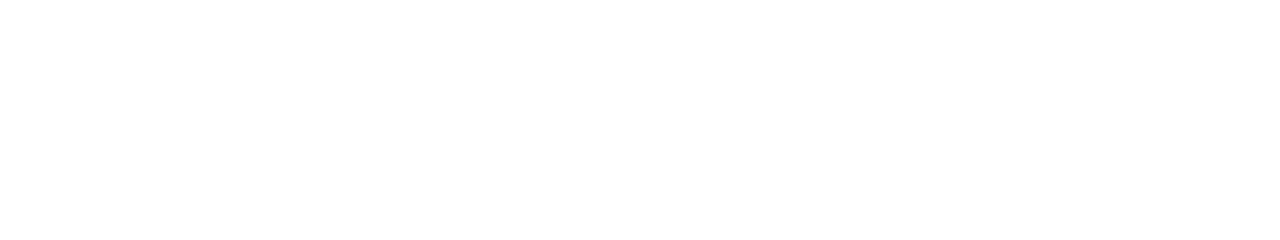
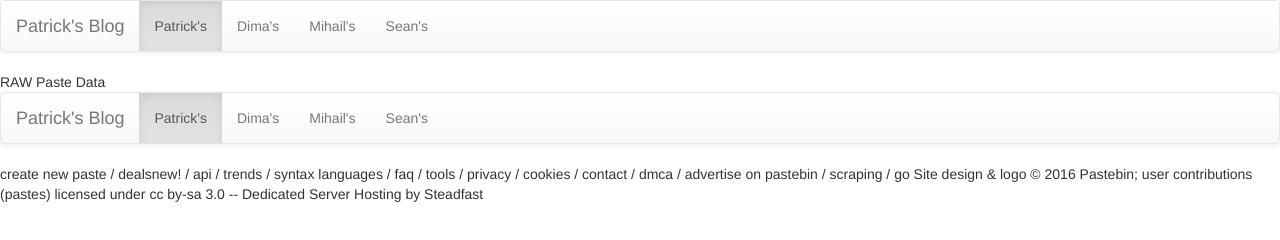
Before and after one commit to MihailGromov/mihailgromov.github.com, a plain HTML site: page index.html in a window 1280 px wide. Drawn offline with nearby package versions, Linux system fonts and the light colour scheme.

Commit message:
Initial commit

```diff
--- a/index.html
+++ b/index.html
@@ -1,3 +1,89 @@
+<!DOCTYPE HTML>
 <html>
-	<head><title>hello World 23</title></head>
+    <head>
+        <title>Something</title>
+        <link rel="stylesheet" href="https://maxcdn.bootstrapcdn.com/bootstrap/3.3.7/css/bootstrap.min.css" integrity="sha384-BVYiiSIFeK1dGmJRAkycuHAHRg32OmUcww7on3RYdg4Va+PmSTsz/K68vbdEjh4u" crossorigin="anonymous">
+        <link rel="stylesheet" href="https://maxcdn.bootstrapcdn.com/bootstrap/3.3.7/css/bootstrap-theme.min.css" integrity="sha384-rHyoN1iRsVXV4nD0JutlnGaslCJuC7uwjduW9SVrLvRYooPp2bWYgmgJQIXwl/Sp" crossorigin="anonymous">
+    </head>
+
+    <body>
+
+        <nav class="navbar navbar-default">
+          <div class="container-fluid">
+            <!-- Brand and toggle get grouped for better mobile display -->
+            <div class="navbar-header">
+              <button type="button" class="navbar-toggle collapsed" data-toggle="collapse" data-target="#bs-example-navbar-collapse-1" aria-expanded="false">
+                <span class="sr-only">Toggle navigation</span>
+                <span class="icon-bar"></span>
+                <span class="icon-bar"></span>
+                <span class="icon-bar"></span>
+              </button>
+              <a class="navbar-brand" href="#">Patrick's Blog</a>
+            </div>
+
+            <!-- Collect the nav links, forms, and other content for toggling -->
+            <div class="collapse navbar-collapse" id="bs-example-navbar-collapse-1">
+              <ul class="nav navbar-nav">
+                <li class="active"><a href="#">Patrick's</a></li>
+                <li><a href="http://s00157097.github.io">Dima's</a></li>
+                <li><a href="http://mihailgromov.github.io">Mihail's</a></li>
+                <li><a href="#">Sean's</a></li>
+              </ul>
+            </div><!-- /.navbar-collapse -->
+          </div><!-- /.container-fluid -->
+        </nav>
+
+        <script src="https://cdnjs.cloudflare.com/ajax/libs/jquery/3.1.1/core.js"></script>
+        <script src="https://maxcdn.bootstrapcdn.com/bootstrap/3.3.7/js/bootstrap.min.js" integrity="sha384-Tc5IQib027qvyjSMfHjOMaLkfuWVxZxUPnCJA7l2mCWNIpG9mGCD8wGNIcPD7Txa" crossorigin="anonymous"></script>
+    </body>
+
 </html>
+RAW Paste Data
+
+<!DOCTYPE HTML>
+
+
+<html>
+
+
+    <head>
+        <title>Something</title>
+        <link rel="stylesheet" href="https://maxcdn.bootstrapcdn.com/bootstrap/3.3.7/css/bootstrap.min.css" integrity="sha384-BVYiiSIFeK1dGmJRAkycuHAHRg32OmUcww7on3RYdg4Va+PmSTsz/K68vbdEjh4u" crossorigin="anonymous">
+        <link rel="stylesheet" href="https://maxcdn.bootstrapcdn.com/bootstrap/3.3.7/css/bootstrap-theme.min.css" integrity="sha384-rHyoN1iRsVXV4nD0JutlnGaslCJuC7uwjduW9SVrLvRYooPp2bWYgmgJQIXwl/Sp" crossorigin="anonymous">
+    </head>
+
+    <body>
+
+        <nav class="navbar navbar-default">
+          <div class="container-fluid">
+            <!-- Brand and toggle get grouped for better mobile display -->
+            <div class="navbar-header">
+              <button type="button" class="navbar-toggle collapsed" data-toggle="collapse" data-target="#bs-example-navbar-collapse-1" aria-expanded="false">
+                <span class="sr-only">Toggle navigation</span>
+                <span class="icon-bar"></span>
+                <span class="icon-bar"></span>
+                <span class="icon-bar"></span>
+              </button>
+              <a class="navbar-brand" href="#">Patrick's Blog</a>
+            </div>
+
+            <!-- Collect the nav links, forms, and other content for toggling -->
+            <div class="collapse navbar-collapse" id="bs-example-navbar-collapse-1">
+              <ul class="nav navbar-nav">
+                <li class="active"><a href="#">Patrick's</a></li>
+                <li><a href="http://s00157097.github.io">Dima's</a></li>
+                <li><a href="http://mihailgromov.github.io">Mihail's</a></li>
+                <li><a href="#">Sean's</a></li>
+              </ul>
+            </div><!-- /.navbar-collapse -->
+          </div><!-- /.container-fluid -->
+        </nav>
+
+        <script src="https://cdnjs.cloudflare.com/ajax/libs/jquery/3.1.1/core.js"></script>
+        <script src="https://maxcdn.bootstrapcdn.com/bootstrap/3.3.7/js/bootstrap.min.js" integrity="sha384-Tc5IQib027qvyjSMfHjOMaLkfuWVxZxUPnCJA7l2mCWNIpG9mGCD8wGNIcPD7Txa" crossorigin="anonymous"></script>
+    </body>
+
+</html>
+
+create new paste  /  dealsnew!  /  api  /  trends  /  syntax languages  /  faq  /  tools  /  privacy  /  cookies  /  contact  /  dmca  /  advertise on pastebin  /  scraping  /  go
+Site design & logo © 2016 Pastebin; user contributions (pastes) licensed under cc by-sa 3.0 -- Dedicated Server Hosting by Steadfast
```
